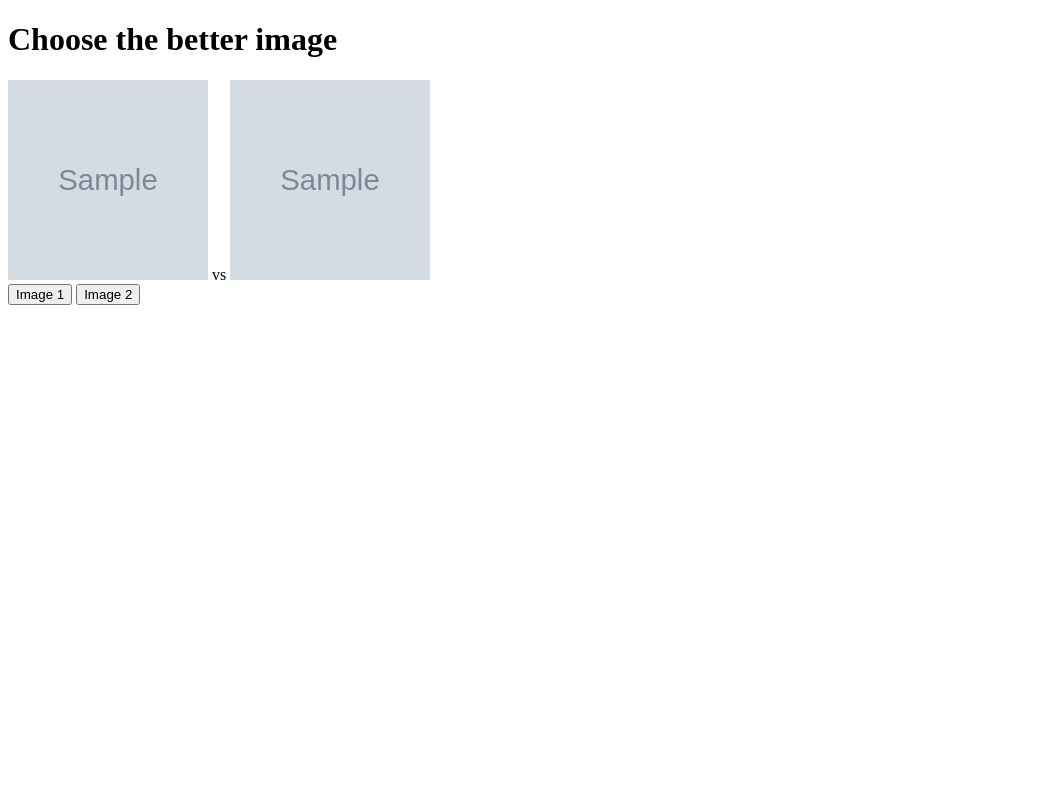
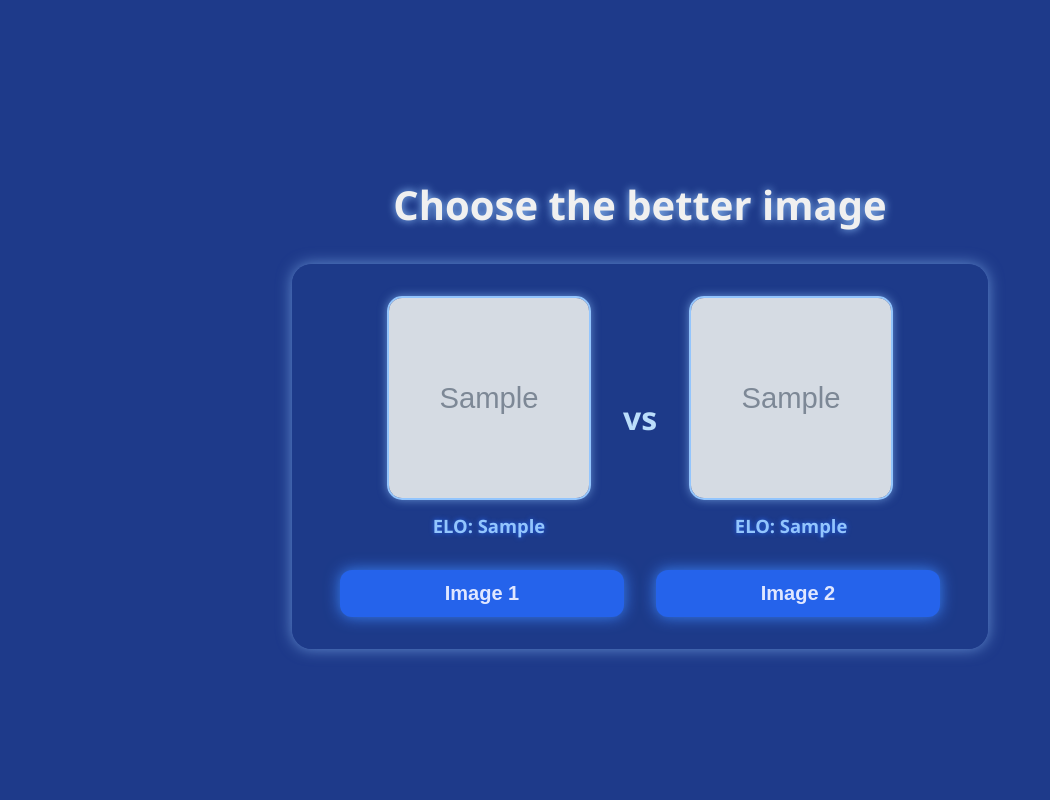
Before and after one commit to brianechavarria/foodmash, a Flask app: template foodmasher_app/templates/index.html in a window 1280 px wide. Shown: the whole page, without its empty margins (0-1050 px from the left). Run offline with Flask 3, Linux system fonts and the light colour scheme; the template is opened without the code that fills it: most values are stand-ins (such as "Sample title", 1, 10 or a date in 2020); grey boxes marked "Sample" are stand-in pictures; parts of the project's set-up code (start-up, migrations or seed data) failed here and were passed over.

Commit message:
Made frontend nicer and added live ELO underneath each photo

```diff
--- /dev/null
+++ b/foodmasher_app/static/style.css
@@ -0,0 +1,104 @@
+/* Page background and global styles */
+body {
+  margin: 0;
+  padding: 0;
+  background-color: #1e3a8a; /* dark blue but not too dark */
+  color: #f0f0f0;
+  font-family: 'Segoe UI', Tahoma, Geneva, Verdana, sans-serif;
+  display: flex;
+  justify-content: center;
+  align-items: center;
+  min-height: 100vh;
+  text-align: center;
+  flex-direction: column;
+}
+
+/* Title styling */
+h1 {
+  margin-bottom: 2rem;
+  font-weight: 700;
+  font-size: 2.5rem;
+  text-shadow: 0 0 8px #93c5fd;
+}
+
+/* Form container */
+form {
+  display: flex;
+  flex-direction: column;
+  align-items: center;
+  gap: 2rem;
+  background: rgba(30, 58, 138, 0.85);
+  padding: 2rem 3rem;
+  border-radius: 20px;
+  box-shadow: 0 0 15px rgba(147, 197, 253, 0.6);
+  max-width: 600px;
+  width: 90%;
+}
+
+/* Images container styling */
+.images-container {
+  display: flex;
+  align-items: center;
+  justify-content: center;
+  gap: 2rem;
+}
+
+.images-container img {
+  width: 200px;
+  height: 200px;
+  border-radius: 15px;
+  box-shadow: 0 0 10px rgba(147, 197, 253, 0.6);
+  object-fit: cover;
+  border: 2px solid #93c5fd;
+  transition: transform 0.3s ease;
+  cursor: pointer;
+}
+
+.images-container span {
+  font-size: 2rem;
+  font-weight: 700;
+  color: #bbdefb;
+  user-select: none;
+}
+
+/* Button container and buttons */
+.button-container {
+  display: flex;
+  gap: 2rem;
+  justify-content: center;
+  width: 100%;
+}
+
+button {
+  flex: 1;
+  padding: 0.75rem 1rem;
+  font-size: 1.25rem;
+  font-weight: 600;
+  color: #e0e7ff;
+  background-color: #2563eb;
+  border: none;
+  border-radius: 12px;
+  box-shadow: 0 0 15px #3b82f6;
+  cursor: pointer;
+  transition: box-shadow 0.3s ease, background-color 0.3s ease, transform 0.2s ease;
+  user-select: none;
+}
+
+button:hover {
+  box-shadow: 0 0 25px #60a5fa;
+  background-color: #1d4ed8;
+  transform: scale(1.05);
+}
+
+button:active {
+  transform: scale(0.98);
+  box-shadow: 0 0 15px #3b82f6;
+}
+
+.elo-display {
+  margin-top: 0.5rem;
+  font-size: 1.15rem;
+  color: #93c5fd;
+  font-weight: 600;
+  text-shadow: 0 0 5px #2563eb;
+}
--- a/foodmasher_app/templates/index.html
+++ b/foodmasher_app/templates/index.html
@@ -1,26 +1,47 @@
 <!DOCTYPE html>
 <html lang="en">
 <head>
-    <meta charset="UTF-8">
-    <meta http-equiv="X-UA-Compatible" content="IE=edge">
-    <meta name="viewport" content="width=device-width, initial-scale=1.0">
+    <meta charset="UTF-8" />
+    <meta http-equiv="X-UA-Compatible" content="IE=edge" />
+    <meta name="viewport" content="width=device-width, initial-scale=1.0" />
     <title>Image Comparison</title>
+    <link rel="stylesheet" href="{{ url_for('static', filename='style.css') }}">
 </head>
 <body>
     <h1>Choose the better image</h1>
-    <form action="{{ url_for('vote') }}" method="post">
-        <img src="{{ url_for('static', filename='images/' + image1) }}" width="200" height="200">
-        <span>vs</span>
-        <img src="{{ url_for('static', filename='images/' + image2) }}" width="200" height="200">
-        <br>
-        <button type="submit" name="winner" value="{{ image1 }}" onclick="setLoser('{{ image2 }}')">Image 1</button>
-        <button type="submit" name="winner" value="{{ image2 }}"onclick="setLoser('{{ image1 }}')">Image 2</button>
-        <input type="hidden" name="loser" id="loserInput" value="">
-
+    <form action="{{ url_for('vote.vote') }}" method="post">
+        <div class="images-container">
+            <div>
+                <img
+                    src="{{ url_for('static', filename='images/' + image1) }}"
+                    alt="Image 1"
+                    onclick="selectWinner('{{ image1 }}', '{{ image2 }}')"
+                />
+                <div class="elo-display">ELO: {{ elo1 }}</div>
+            </div>
+            <span>vs</span>
+            <div>
+                <img
+                    src="{{ url_for('static', filename='images/' + image2) }}"
+                    alt="Image 2"
+                    onclick="selectWinner('{{ image2 }}', '{{ image1 }}')"
+                />
+                <div class="elo-display">ELO: {{ elo2 }}</div>
+            </div>
+        </div>
+        <div class="button-container">
+            <button type="submit" name="winner" value="{{ image1 }}" onclick="setLoser('{{ image2 }}')">Image 1</button>
+            <button type="submit" name="winner" value="{{ image2 }}" onclick="setLoser('{{ image1 }}')">Image 2</button>
+        </div>
+        <input type="hidden" name="loser" id="loserInput" value="" />
     </form>
     <script>
         function setLoser(loserValue) {
-            document.getElementById('loserInput').value = loserValue;ß
+            document.getElementById('loserInput').value = loserValue;
+        }
+        function selectWinner(winner, loser) {
+            document.querySelector('button[name="winner"][value="' + winner + '"]').click();
+            setLoser(loser);
         }
     </script>
 </body>
```
Also changed, not shown: foodmasher_app/models/db.py (added, +11 -0 lines), foodmasher_app/routes/index.py (+16 -12 lines), foodmasher_app/routes/vote.py (+10 -3 lines), foodmasher_app/server.py (+6 -3 lines).
